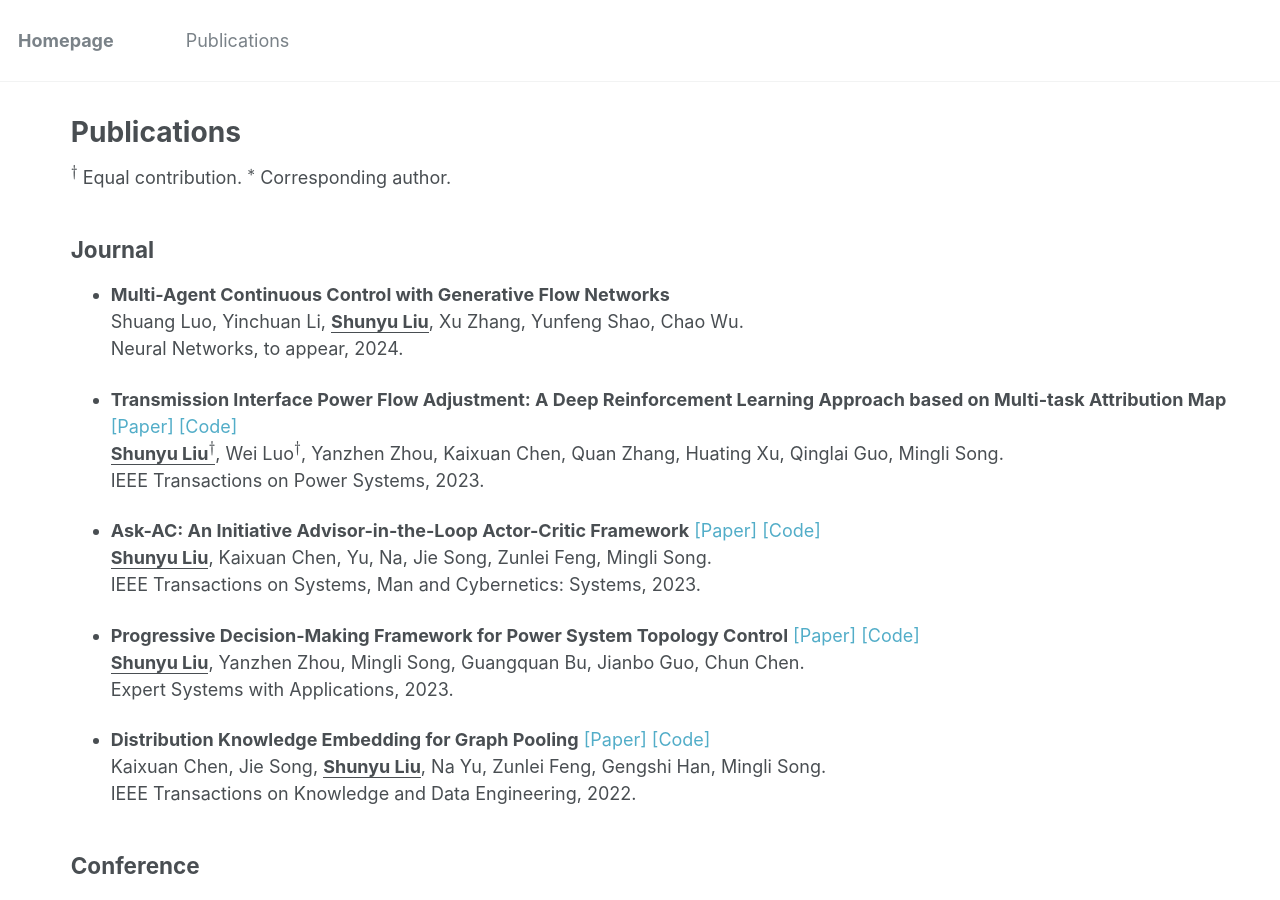
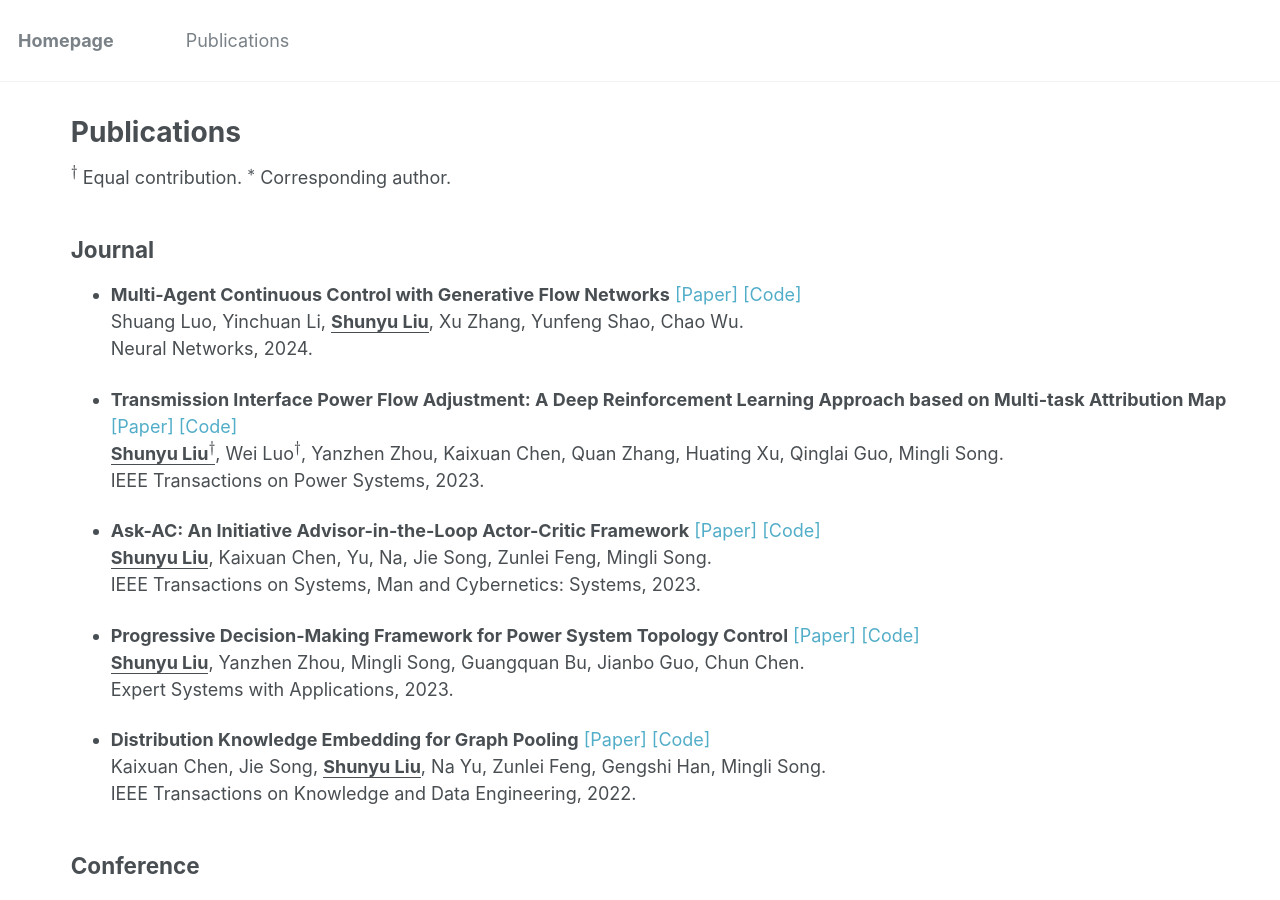
Before and after one commit to liushunyu/liushunyu.github.io, a Jekyll site: the page built from _pages/publications.md, in a window 1280 px wide and 900 px high. Built offline with Jekyll 4.4.1, drawn with Linux system fonts in a browser that asks for light colours; formulas are drawn with MathJax 3.

Commit message:
Update publications.md

```diff
--- a/_pages/publications.md
+++ b/_pages/publications.md
@@ -9,9 +9,9 @@ $^\dagger$ Equal contribution. $^*$ Corresponding author.
 
 ## Journal
 
-- **Multi-Agent Continuous Control with Generative Flow Networks** \\
+- **Multi-Agent Continuous Control with Generative Flow Networks** <a href="https://www.sciencedirect.com/science/article/pii/S0893608024001679" target="_blank" style="text-decoration: none">\[Paper\]</a> <a href="https://github.com/isluoshuang/MACFN" target="_blank" style="text-decoration: none">\[Code\]</a> \\
   Shuang Luo, Yinchuan Li, **<u>Shunyu Liu</u>**, Xu Zhang, Yunfeng Shao, Chao Wu.\\
-  Neural Networks, to appear, 2024.
+  Neural Networks, 2024.
 
 - **Transmission Interface Power Flow Adjustment: A Deep Reinforcement Learning Approach based on Multi-task Attribution Map** <a href="https://ieeexplore.ieee.org/document/10192091" target="_blank" style="text-decoration: none">\[Paper\]</a> <a href="https://github.com/Cra2yDavid/MAM" target="_blank" style="text-decoration: none">\[Code\]</a> \\
   **<u>Shunyu Liu$^\dagger$</u>**, Wei Luo$^\dagger$, Yanzhen Zhou, Kaixuan Chen, Quan Zhang, Huating Xu, Qinglai Guo, Mingli Song.\\
```
